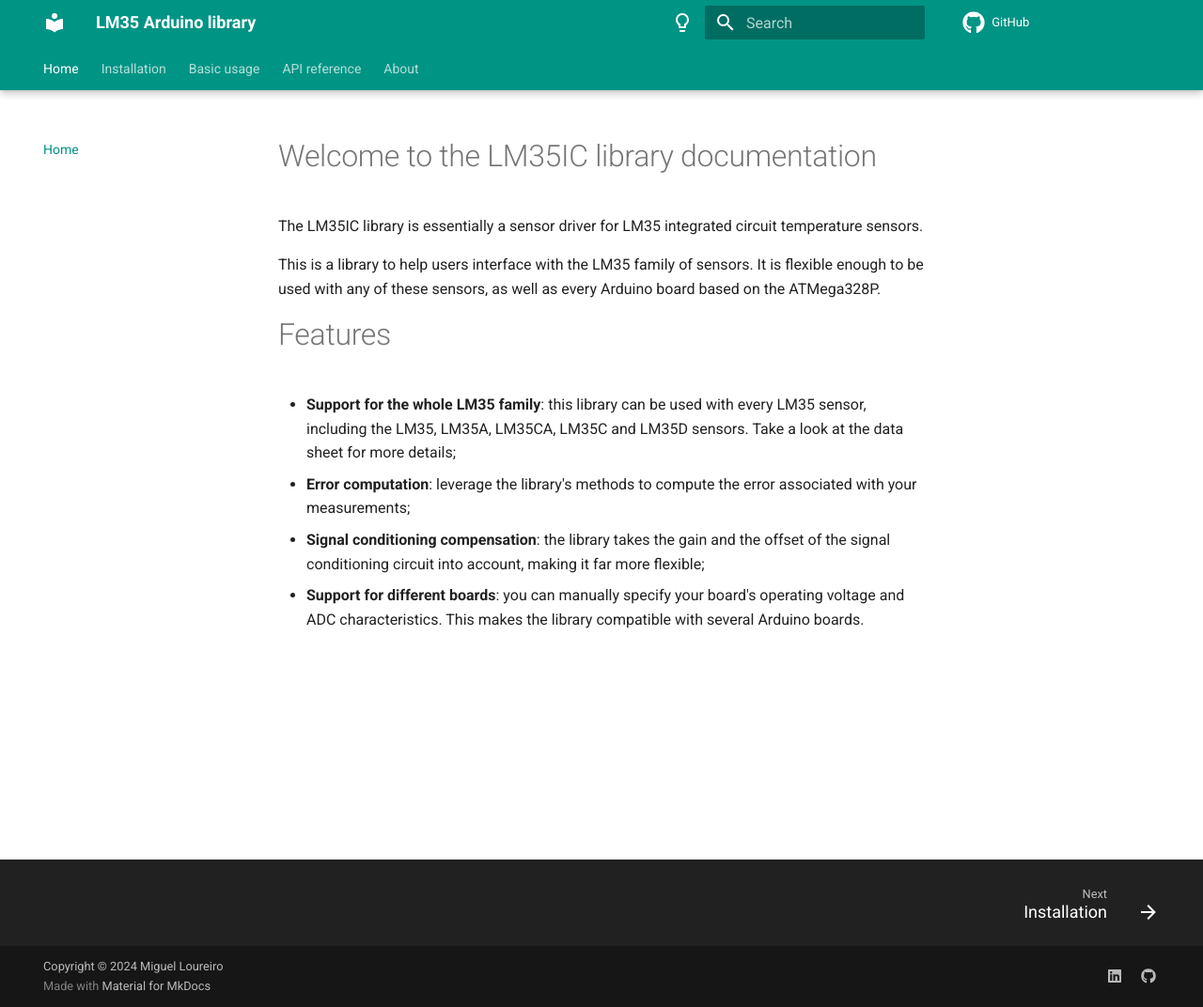
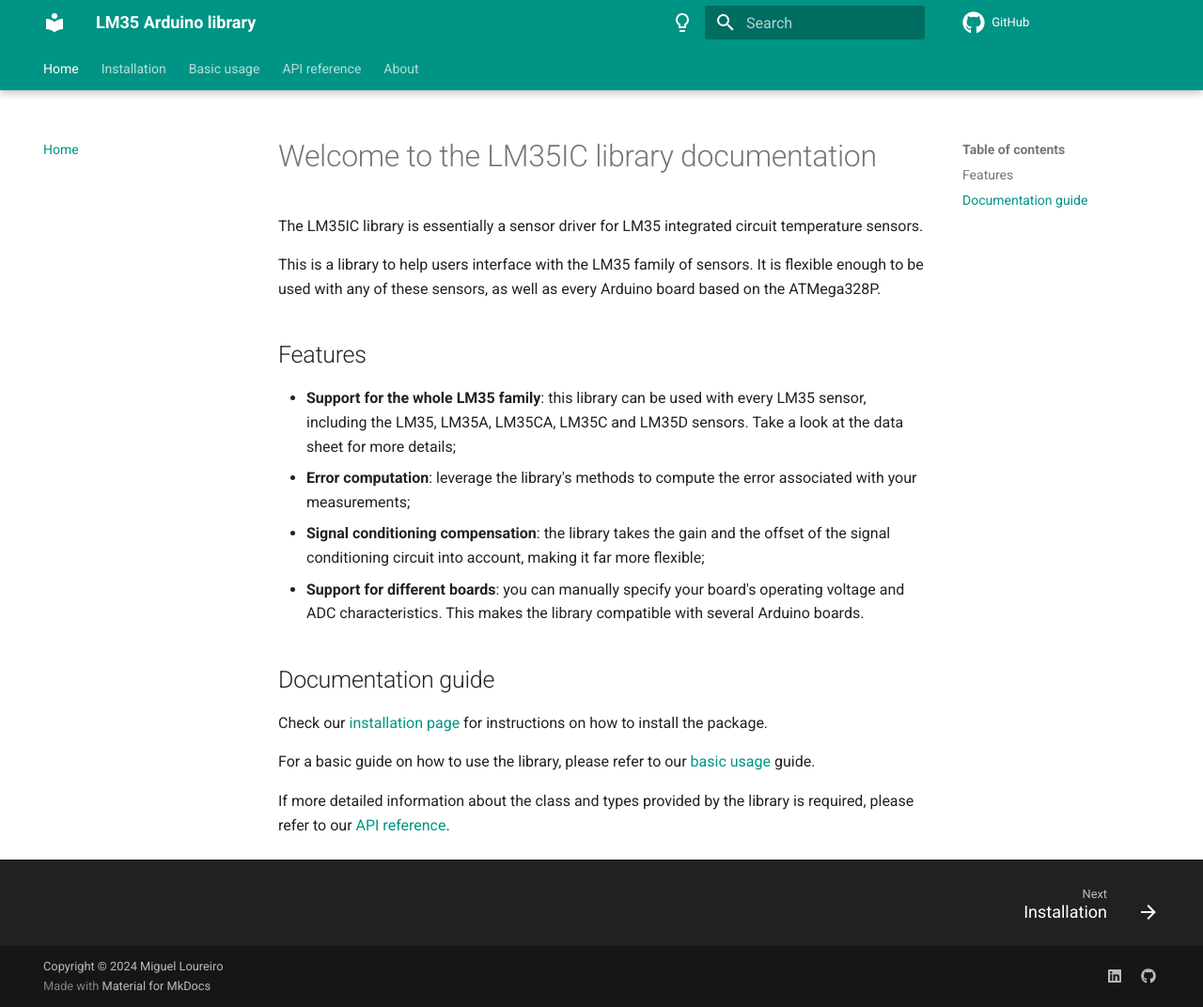
Before and after one commit to MiguelLoureiro98/LM35IC, an MkDocs documentation site: the page built from docs/index.md, in a window 1280 px wide and 1072 px high. Shown: the whole window at 94% size. Built offline with MkDocs 1.6.1 and Material for MkDocs 9.7.7, drawn with Linux system fonts in a browser that asks for light colours; comment, search, counter and statistics services are not loaded.

Commit message:
Finished most website pages.

```diff
--- a/docs/index.md
+++ b/docs/index.md
@@ -5,9 +5,17 @@ The LM35IC library is essentially a sensor driver for LM35 integrated circuit te
 This is a library to help users interface with the LM35 family of sensors.
 It is flexible enough to be used with any of these sensors, as well as every Arduino board based on the ATMega328P.
 
-# Features
+## Features
 
 - **Support for the whole LM35 family**: this library can be used with every LM35 sensor, including the LM35, LM35A, LM35CA, LM35C and LM35D sensors. Take a look at the data sheet for more details;
 - **Error computation**: leverage the library's methods to compute the error associated with your measurements;
 - **Signal conditioning compensation**: the library takes the gain and the offset of the signal conditioning circuit into account, making it far more flexible;
 - **Support for different boards**: you can manually specify your board's operating voltage and ADC characteristics. This makes the library compatible with several Arduino boards.
+
+## Documentation guide
+
+Check our [installation page](installation.md) for instructions on how to install the package.
+
+For a basic guide on how to use the library, please refer to our [basic usage](basics.md) guide.
+
+If more detailed information about the class and types provided by the library is required, please refer to our [API reference](API_reference.md).
--- a/mkdocs.yml
+++ b/mkdocs.yml
@@ -76,7 +76,8 @@ nav:
   - Home: index.md
   - Installation: installation.md
   - Basic usage: basics.md
-  - API reference: class_API.md
+  - API reference:
+    - API_reference.md
   - About: about.md
 
 not_in_nav: |
```
Also changed, not shown: docs/API_reference.md (+2 -0 lines), docs/basics.md (+4 -0 lines), docs/installation.md (+2 -0 lines).
